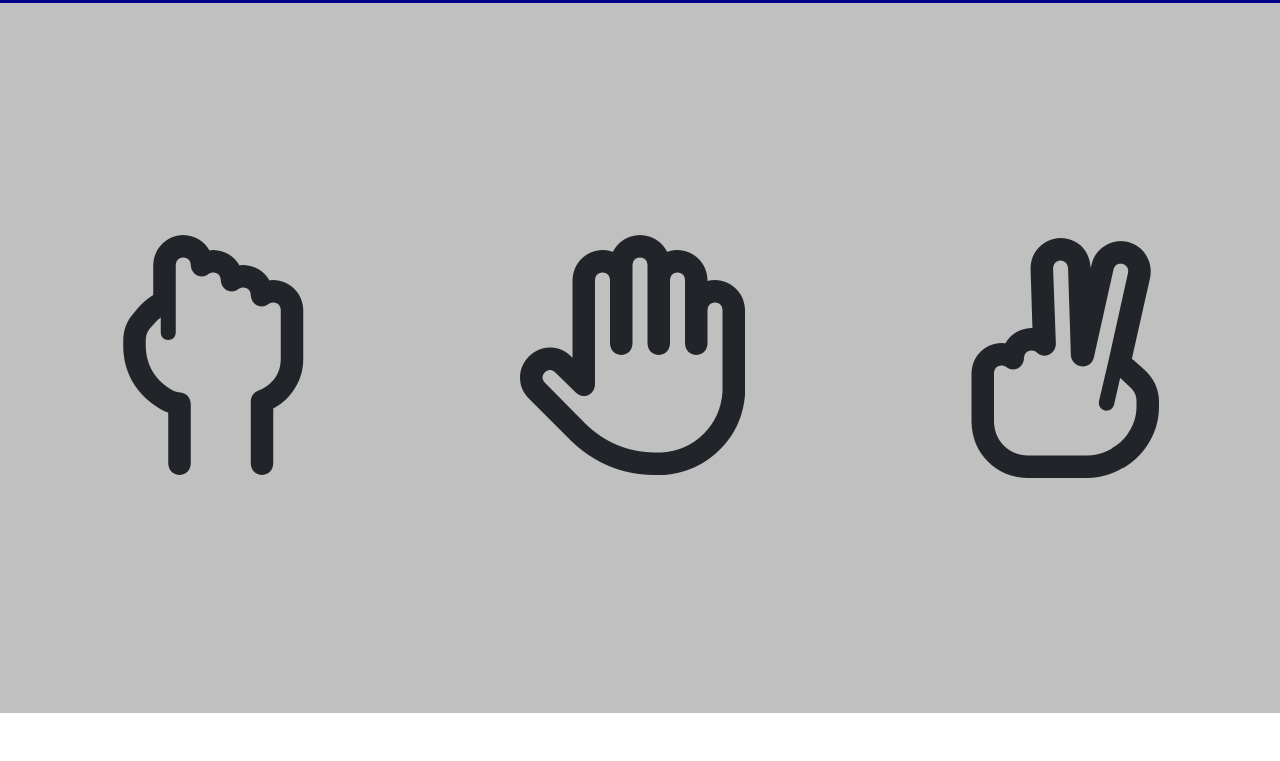
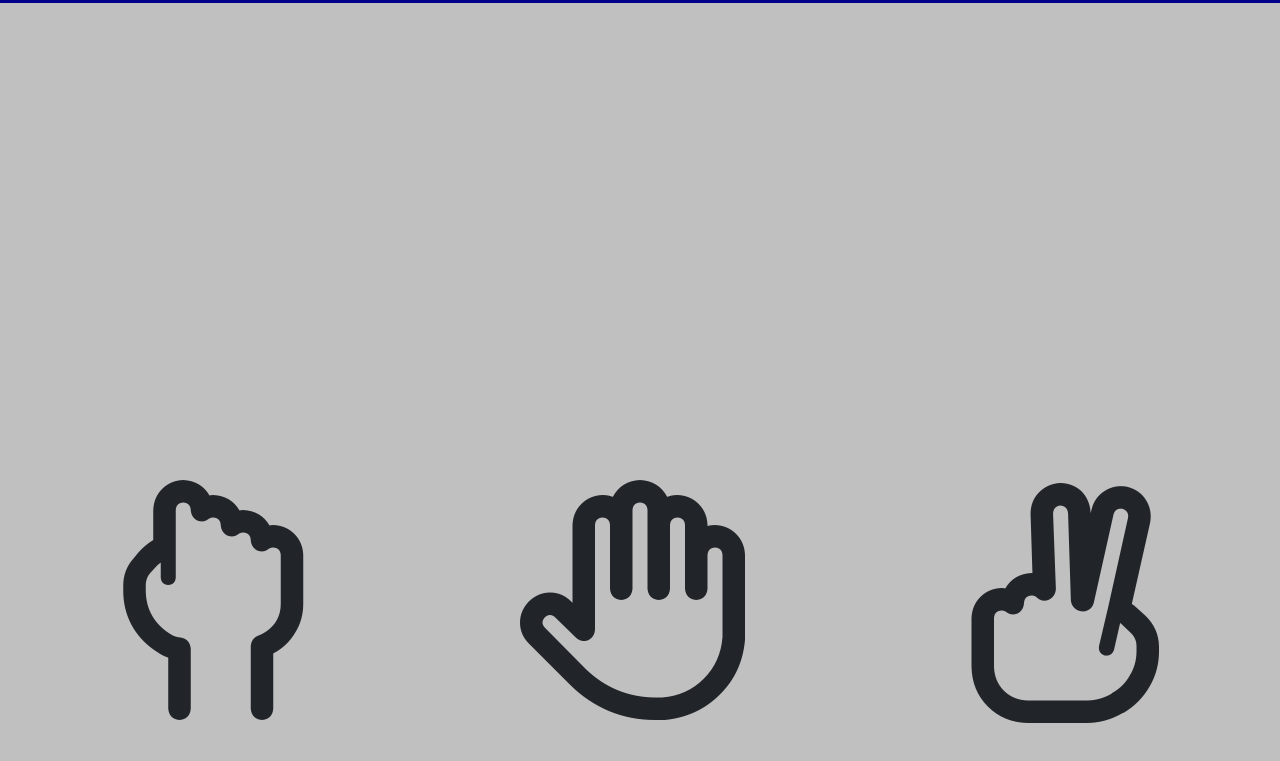
Before and after one commit to arpan-sharma26/rockpaperscissors, a plain HTML site: page index.html in a window 1280 px wide. Shown: the part 47-808 px from the top of the page. Drawn offline with nearby package versions, Linux system fonts and the light colour scheme.

Commit message:
Update styles.css

```diff
--- a/styles.css
+++ b/styles.css
@@ -43,7 +43,7 @@ body{
 /* ROW for icons */
 .four{
     background-color: silver;
-    height: 710px;
+    height: 1200px;
     text-align: center;
     font-size: 1500%;
 }
```
